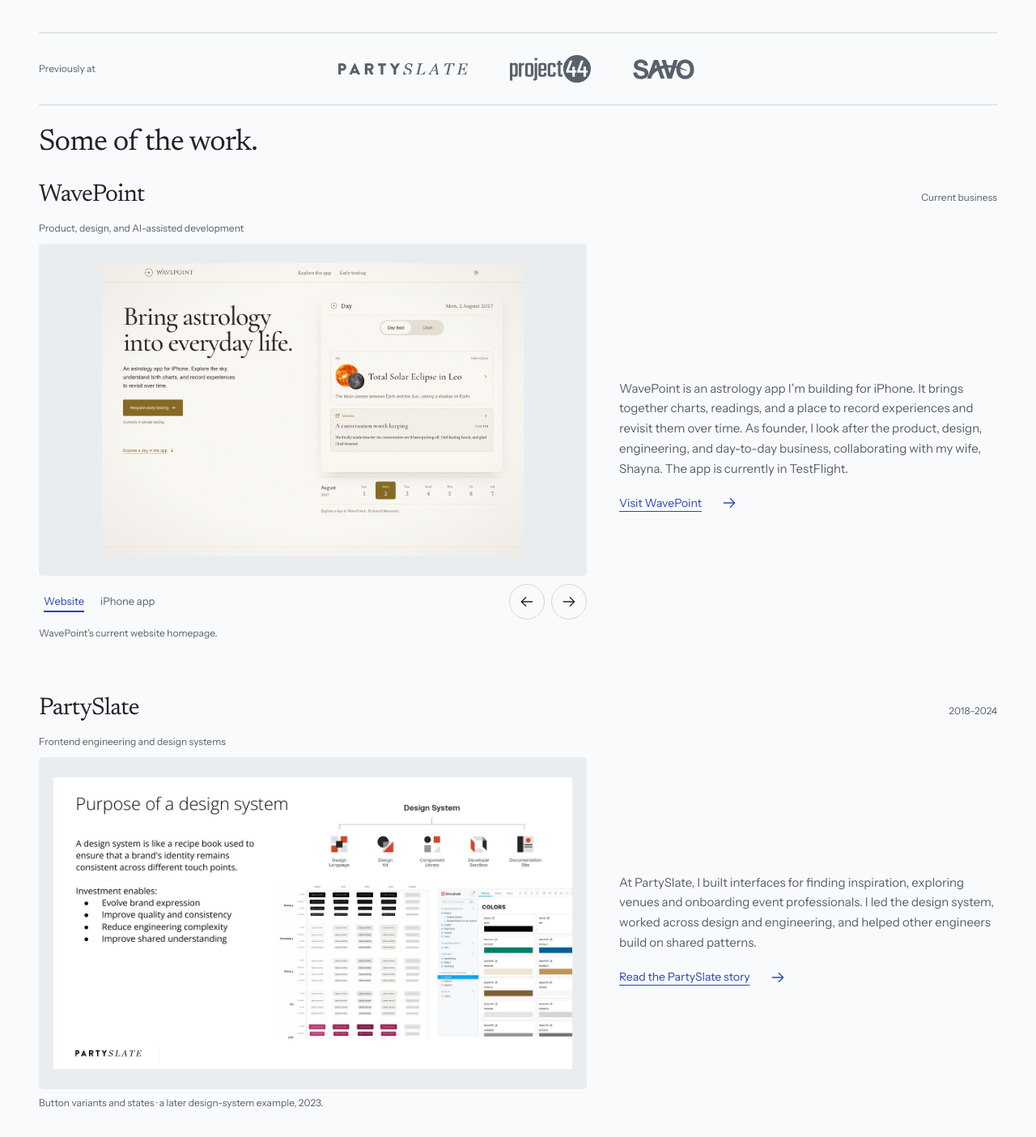
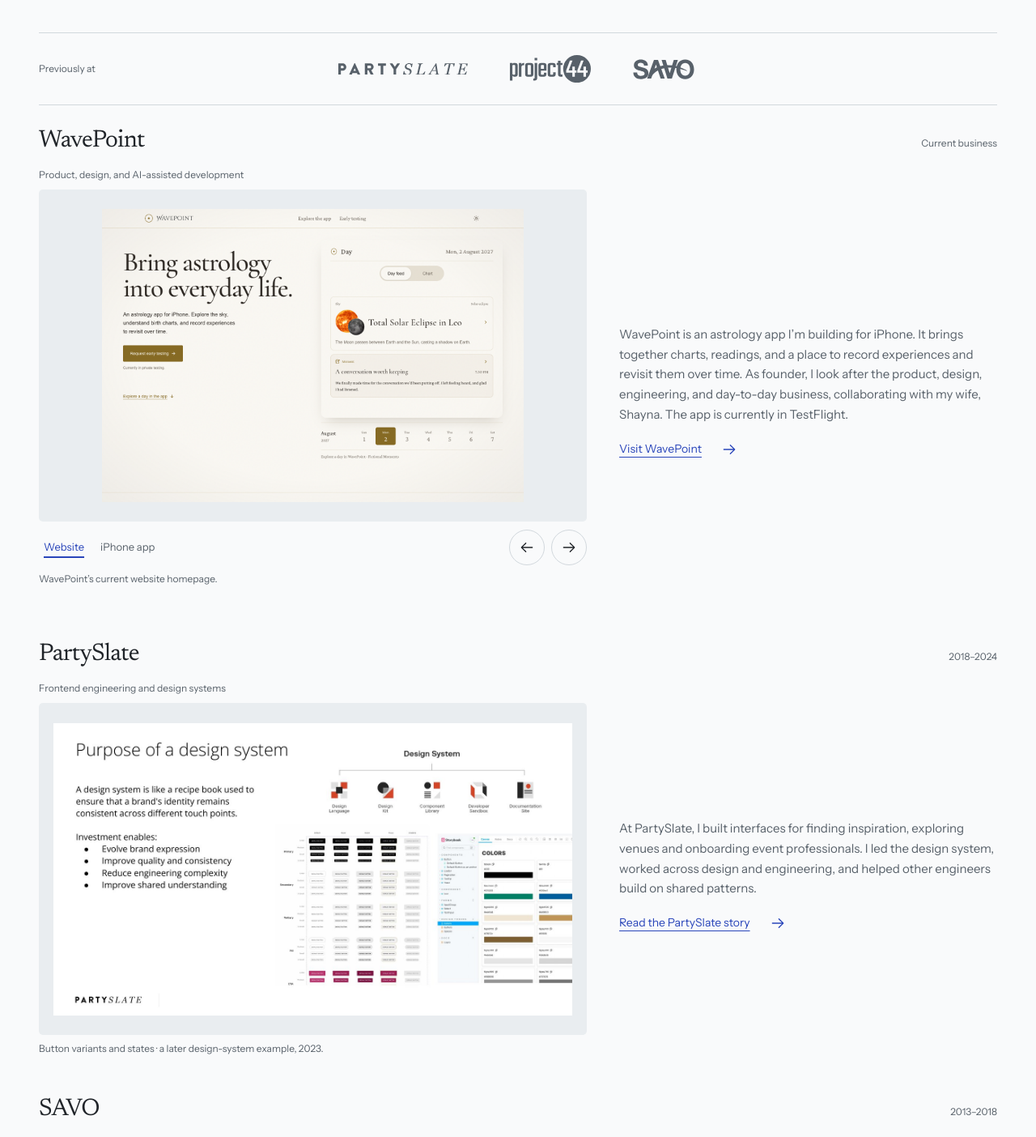
Before and after one commit to robabby/robabby, a Next.js app: page / in a window 1280 px wide. Shown: the part 460-1864 px from the top of the page at 81% size. Built offline with nearby package versions, Linux system fonts and the light colour scheme; no server answers.

Commit message:
fix(home): simplify transition from experience to work (SG-1786)

```diff
--- a/app/globals.css
+++ b/app/globals.css
@@ -107,15 +107,14 @@ a:hover .arrow { transform: translateX(3px); }
 .experience-logo-project44 { width: 100px; }
 .experience-logo-savo { width: 76px; }
 .selected-work { border-top: 1px solid var(--line); padding-top: 27px; }
-.selected-work > h2 { font-size: 37px; margin-bottom: 26px; }
 .work-grid { display: grid; gap: 48px; }
 .project-work { display: grid; grid-template-columns: minmax(0, 1.45fr) minmax(0, 1fr); column-gap: 40px; }
 .project-work .project-heading, .project-work .project-role { grid-column: 1 / -1; }
 .project-work .work-info { margin-top: 0; align-self: center; }
 .project-heading { display: flex; align-items: baseline; justify-content: space-between; gap: 12px; margin-bottom: 14px; }
-.project-heading h3 { font-size: 30px; line-height: 1.15; }
-.project-heading h3 a { text-decoration: none; }
-.project-heading h3 a:hover { text-decoration: underline; }
+.project-heading h2 { font-size: 30px; line-height: 1.15; }
+.project-heading h2 a { text-decoration: none; }
+.project-heading h2 a:hover { text-decoration: underline; }
 .project-heading > span, .project-role, .image-caption { font-size: 12px; color: var(--muted); }
 .project-role { margin-bottom: 9px; }
 .work-image { display: block; padding: 18px; background: var(--image-mat); border-radius: 5px; }
@@ -231,11 +230,10 @@ a:hover .arrow { transform: translateX(3px); }
   .experience-logo-project44 { width: clamp(76px, 21.5vw, 90px); }
   .experience-logo-savo { width: clamp(58px, 16vw, 66px); }
   .selected-work { padding-top: 24px; }
-  .selected-work > h2 { font-size: 33px; margin-bottom: 24px; }
   .work-grid, .project-work { display: block; }
   .project-work .work-info { margin-top: 16px; }
   .work-grid > article + article { margin-top: 34px; }
-  .project-heading h3 { font-size: 29px; }
+  .project-heading h2 { font-size: 29px; }
   .historical-preview { height: clamp(280px, 90vw, 400px); }
   .gallery-stage { height: clamp(280px, 90vw, 400px); padding: 14px; gap: 16px; }
   .gallery-phones img { max-width: calc(50% - 8px); }
--- a/app/page.tsx
+++ b/app/page.tsx
@@ -44,12 +44,11 @@ export default function Home() {
           <p>Previously at</p>
           <ExperienceLogos />
         </section>
-        <section className="wrap selected-work" id="work" aria-labelledby="work-title">
-          <h2 id="work-title">Some of the work.</h2>
+        <section className="wrap selected-work" id="work" aria-label="Selected work">
           <div className="work-grid">
             <article className="project-work" id="wavepoint" aria-labelledby="wavepoint-title">
               <div className="project-heading">
-                <h3 id="wavepoint-title"><a href="https://wavepoint.space/">WavePoint</a></h3>
+                <h2 id="wavepoint-title"><a href="https://wavepoint.space/">WavePoint</a></h2>
                 <span>Current business</span>
               </div>
               <p className="project-role">Product, design, and AI-assisted development</p>
@@ -61,7 +60,7 @@ export default function Home() {
             </article>
             <article className="project-work" aria-labelledby="partyslate-work-title">
               <div className="project-heading">
-                <h3 id="partyslate-work-title"><Link href="/work/partyslate">PartySlate</Link></h3>
+                <h2 id="partyslate-work-title"><Link href="/work/partyslate">PartySlate</Link></h2>
                 <span>2018–2024</span>
               </div>
               <p className="project-role">Frontend engineering and design systems</p>
@@ -78,7 +77,7 @@ export default function Home() {
             </article>
             <article className="project-work" aria-labelledby="savo-work-title">
               <div className="project-heading">
-                <h3 id="savo-work-title"><Link href="/work/savo">SAVO</Link></h3>
+                <h2 id="savo-work-title"><Link href="/work/savo">SAVO</Link></h2>
                 <span>2013–2018</span>
               </div>
               <p className="project-role">Frontend engineering, product ownership, and UX</p>
```
